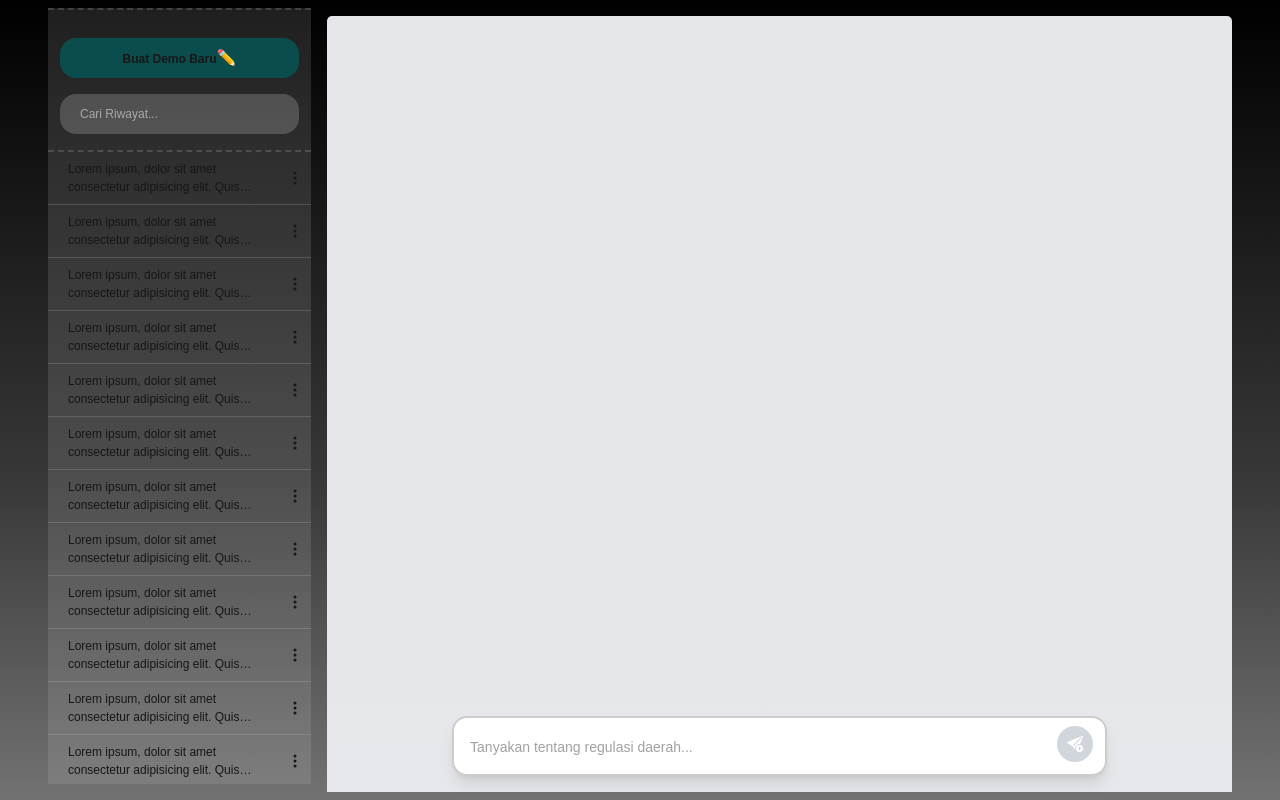
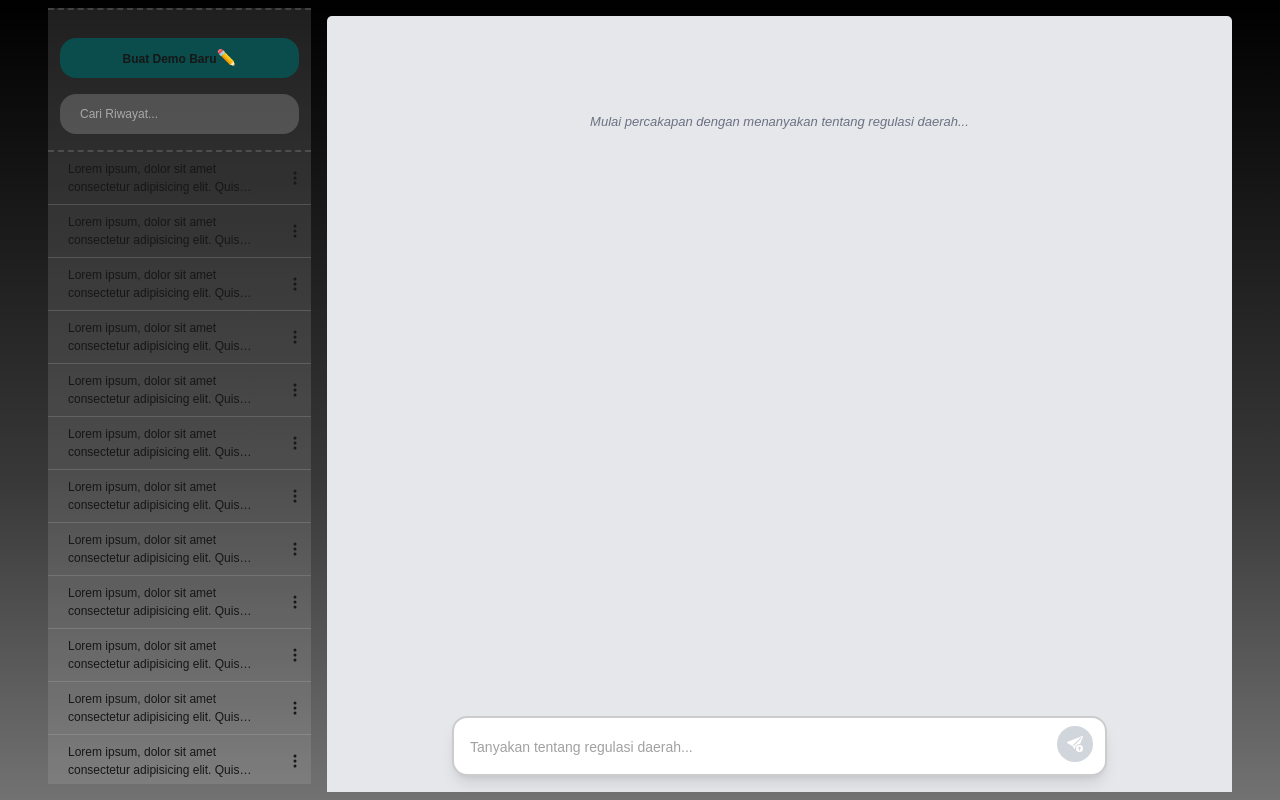
Before and after one commit to lowhanfish/TotO-web, a Next.js app: page /demo in a window 1280 px wide. Built offline with nearby package versions, Linux system fonts and the light colour scheme; a web font is replaced by a local one.

Commit message:
added DemoContentEmpty

```diff
--- a/app/components/Demo/DemoContent.tsx
+++ b/app/components/Demo/DemoContent.tsx
@@ -85,6 +85,17 @@ const DemoContent = () => {
                 {/* AREA CHAT */}
                 <div className='flex-1 overflow-y-auto text-[13px] text-lfirst-1 px-7 pt-2 pb-32'>
                     <div className='flex flex-col gap-4'>
+
+                        {
+                            messages.length === 0 && !mutation.isPending && (
+                                <div className='text-center text-gray-500 italic mt-20'>
+                                    Mulai percakapan dengan menanyakan tentang regulasi daerah...
+                                </div>
+                            )
+                        }
+
+
+
                         {messages.map((msg, index) => (
                             <div key={index} className={`flex flex-col ${msg.role === 'user' ? 'items-end' : 'items-start'} w-full`}>
                                 <div className={`${msg.role === 'user' ? 'bg-lfirst-3 text-lfirst-7 self-end' : 'bg-white text-black self-start shadow-sm'} p-4 rounded-[12px] max-w-[85%] lg:max-w-[70%]`}>
@@ -111,7 +122,7 @@ const DemoContent = () => {
                         ))}
 
                         {mutation.isPending && (
-                            <div className='self-start bg-white p-3 rounded-[12px] shadow-sm animate-pulse flex items-center gap-2'>
+                            <div className='self-start bg-white p-3 rounded-xl shadow-sm animate-pulse flex items-center gap-2'>
                                 <div className="w-2 h-2 bg-gray-400 rounded-full animate-bounce"></div>
                                 <div className="w-2 h-2 bg-gray-400 rounded-full animate-bounce [animation-delay:-.3s]"></div>
                                 <div className="w-2 h-2 bg-gray-400 rounded-full animate-bounce [animation-delay:-.5s]"></div>
--- /dev/null
+++ b/app/components/Demo/DemoContentEmpty.tsx
@@ -0,0 +1,11 @@
+import React from 'react'
+
+const DemoContentEmpty = () => {
+    return (
+        <div>
+
+        </div>
+    )
+}
+
+export default DemoContentEmpty
```
